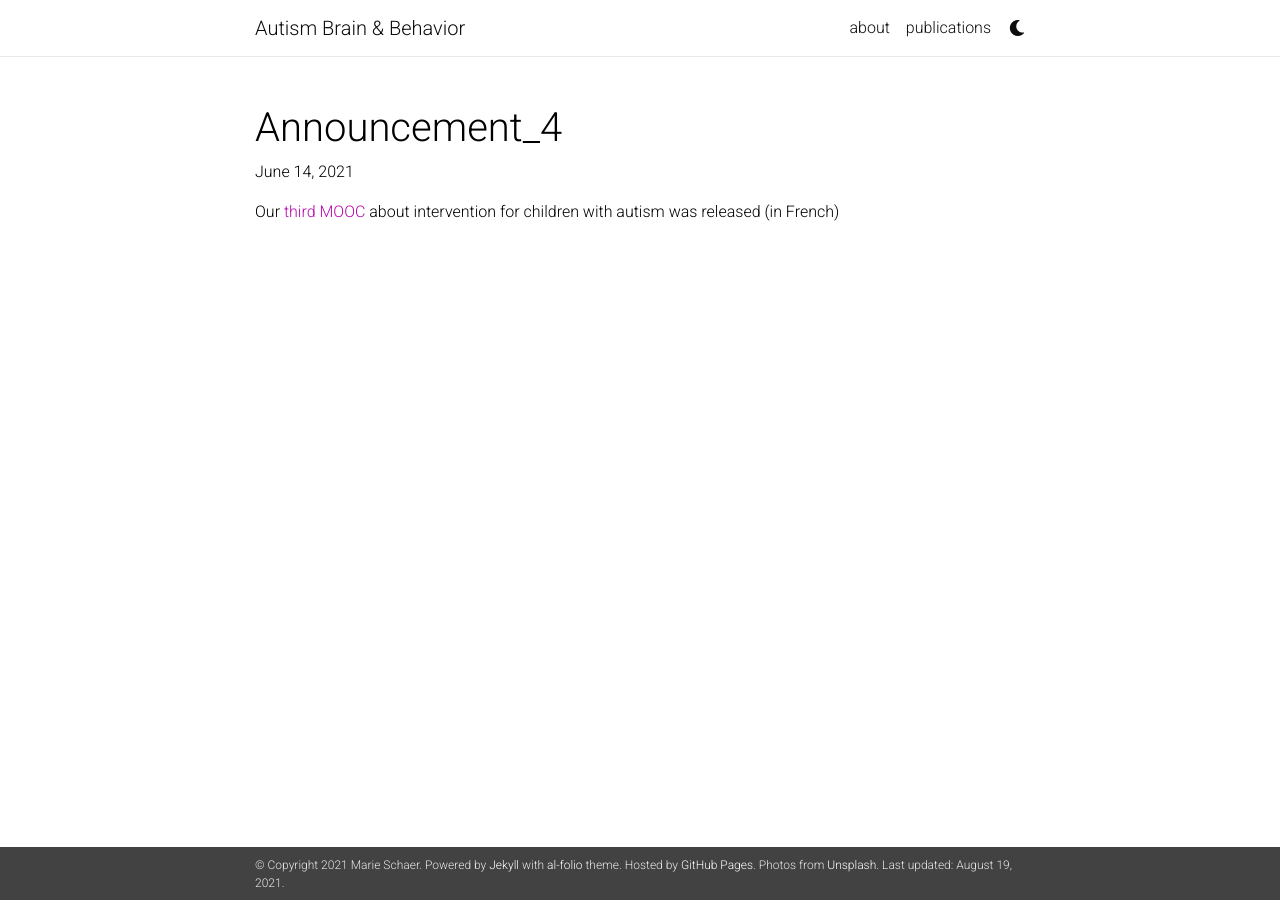
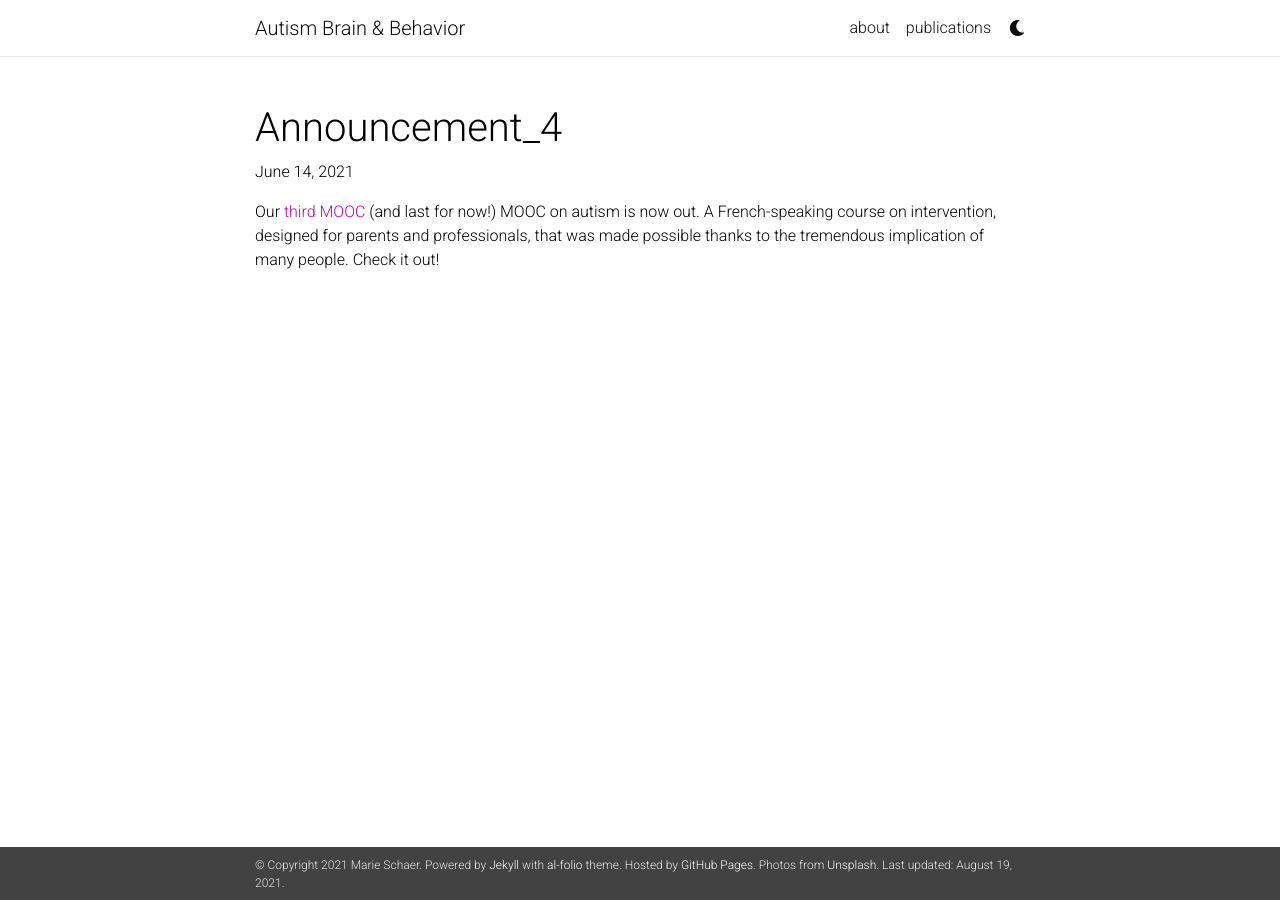
Before and after one commit to schaerm/AutismBrainBehavior, a Jekyll site: the page built from _news/announcement_4.md, in a window 1280 px wide. Built offline with Jekyll 4.4.1, drawn with Linux system fonts in a browser that asks for light colours; nearby versions of some CDN libraries; a style sheet for code colours, icons or effects is not loaded.

Commit message:
Update announcement_4.md

```diff
--- a/_news/announcement_4.md
+++ b/_news/announcement_4.md
@@ -4,4 +4,4 @@ date: 2021-6-14 07:59:00-0400
 inline: true
 ---
 
-Our [third MOOC](https://moocs.unige.ch/liste-de-cours/liste-des-cours-3/troubles-du-spectre-de-lautisme-interventions/){:target="\_blank"} about intervention for children with autism was released (in French)
+Our [third MOOC](https://moocs.unige.ch/liste-de-cours/liste-des-cours-3/troubles-du-spectre-de-lautisme-interventions/){:target="\_blank"} (and last for now!) MOOC on autism is now out. A French-speaking course on intervention, designed for parents and professionals, that was made possible thanks to the tremendous implication of many people. Check it out!
```
